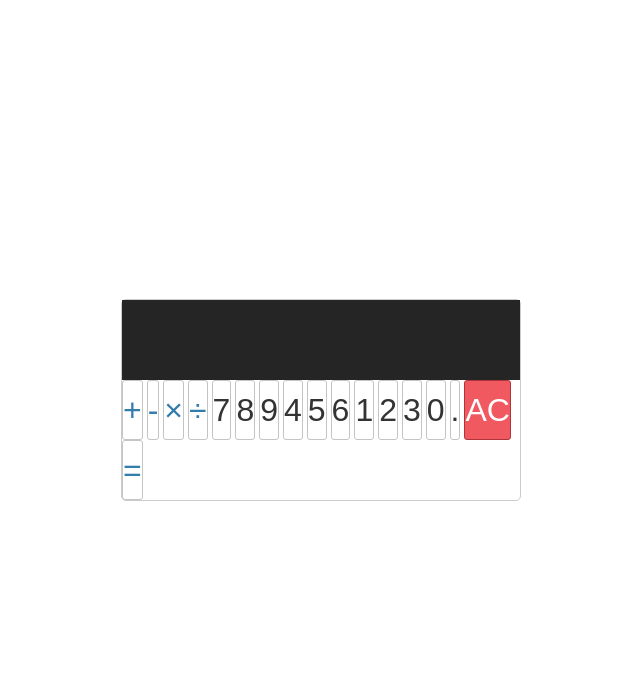
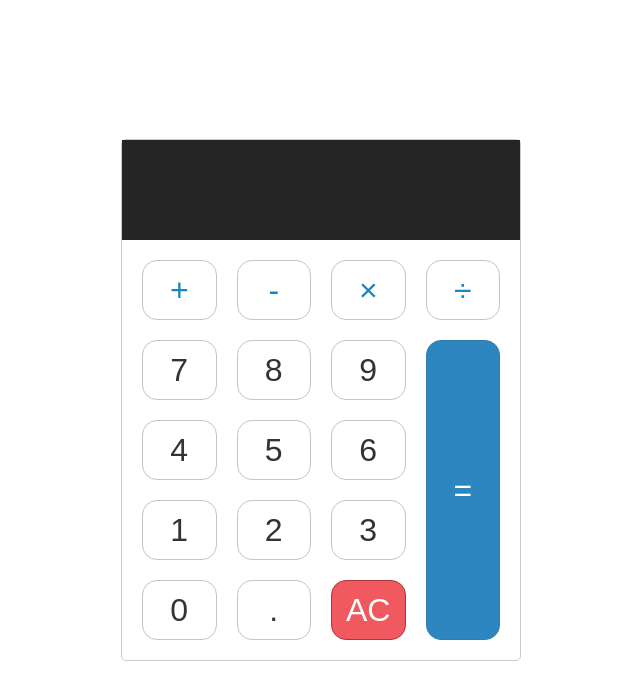
Before and after one commit to Lunamorgendorffer/Calculator-SideProject, a plain HTML site: page index.html in a window 1280 px wide. Shown: the whole page, without its empty margins (319-959 px from the left). Drawn offline with Linux system fonts and the light colour scheme.

Commit message:
update css

```diff
--- a/style.css
+++ b/style.css
@@ -17,7 +17,7 @@
 .calculator-screen {
     width: 100%;
     font-size: 5rem;
-    height: 80px;
+    height: 100px;
     border: none;
     background-color: #252525;
     color: #fff;
@@ -29,18 +29,24 @@
 button {
   height: 60px;
   background-color: #fff;
-  border-radius: 3px;
+  border-radius: 15px;
   border: 1px solid #c4c4c4;
   background-color: transparent;
   font-size: 2rem;
   color: #333;
+
+
+
+
 }
 button:hover {
     background-color: #eaeaea;
+    filter: drop-shadow(0 0 0.75rem rgb(152, 152, 152));
 }
 
 .operator {
-    color: #337cac;
+    color: #1386c5;
+
 }
 
 .all-clear {
@@ -53,3 +59,22 @@ button:hover {
     background-color: #8e73f1;
     border-color: #755cd2;
 }
+
+.equal-sign {
+    background-color: #2e86c0;
+    border-color: #337cac;
+    color: #fff;
+    height: 100%;
+    grid-area: 2 / 4 / 6 / 5;
+}
+
+.equal-sign:hover {
+    background-color: #4e9ed4;
+}
+
+.keys {
+    display: grid;
+    grid-template-columns: repeat(4, 1fr);
+    gap: 20px;
+    padding: 20px;
+}
```
